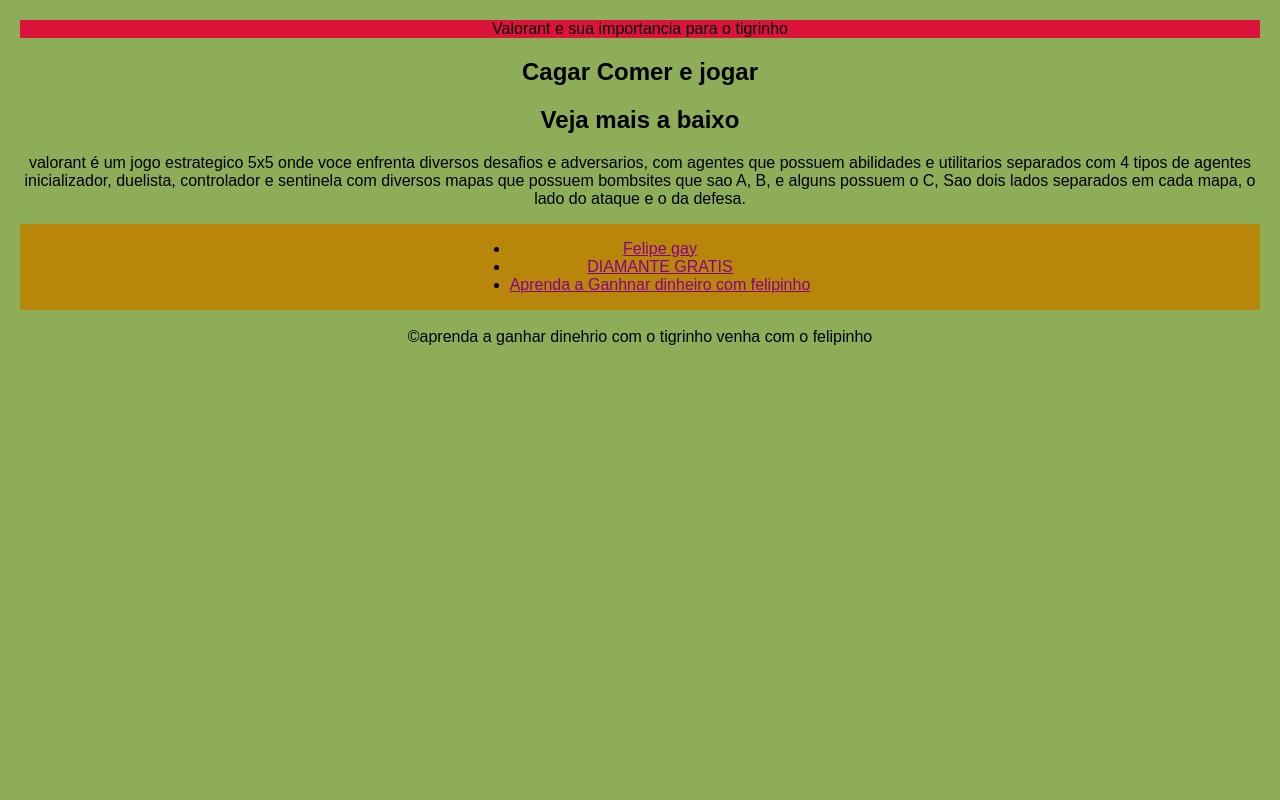
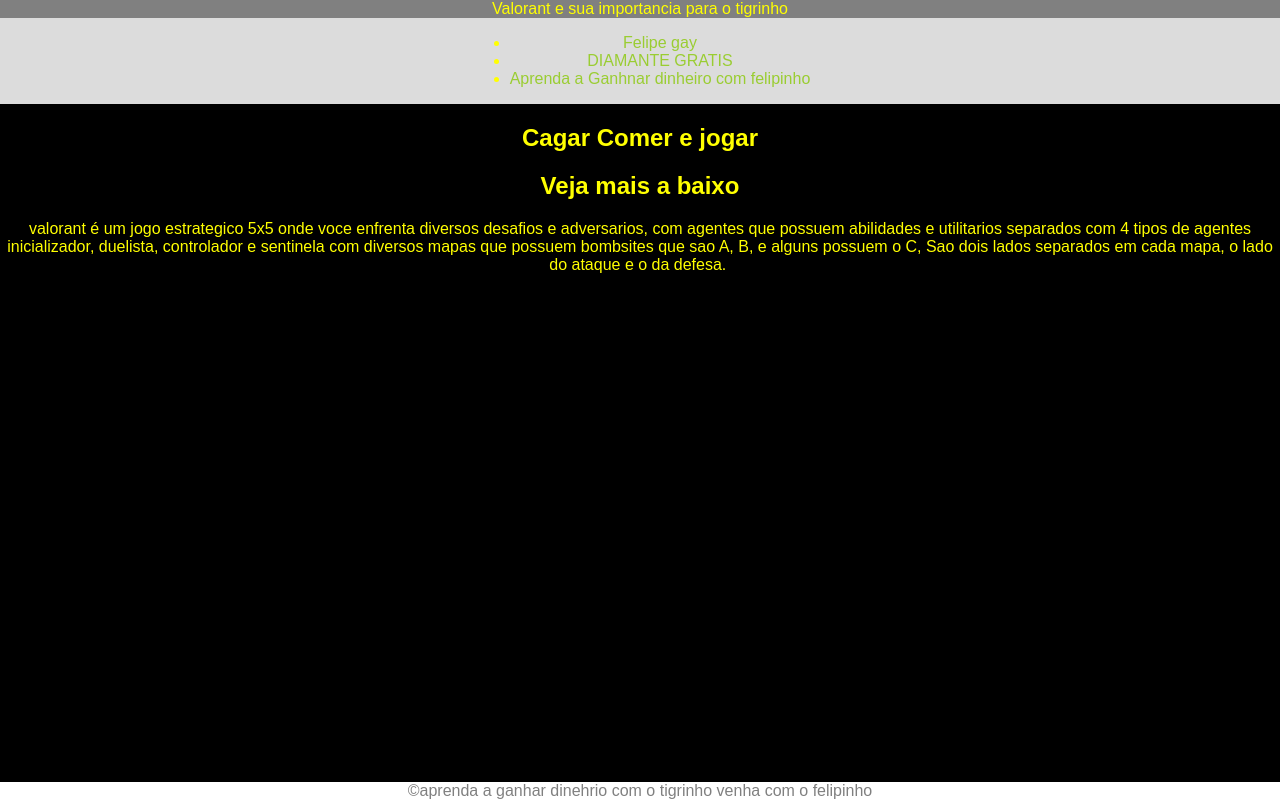
Before and after one commit to ysuspect/PFen, a plain HTML site: page Nova pasta/index.html/index.html in a window 1280 px wide. Drawn offline with Linux system fonts and the light colour scheme.

Commit message:
Add files via upload

```diff
--- a/Nova pasta/index.html/index.html
+++ b/Nova pasta/index.html/index.html
@@ -9,8 +9,25 @@
 
 </head>
 
+
+
 <body>
     <header> Valorant e sua importancia para o tigrinho</header>
+
+    <nav>
+        <ul>
+            <li><a href="contato.html">Felipe gay</a>
+                <li><a href="contato.html">DIAMANTE GRATIS</a>
+
+
+
+            <li><a href="https://www.youtube.com/watch?v=Sa2n4biuYuM">Aprenda a Ganhnar dinheiro com felipinho</a>
+        </ul>
+
+
+    </nav>
+
+
     <section>
         <h1>Cagar Comer e jogar </h1>
 
@@ -21,28 +38,14 @@
             sentinela com diversos mapas que possuem bombsites que sao A, B, e alguns possuem o C, Sao dois lados
             separados em cada mapa, o lado do ataque e o da defesa.
 
+            <img src=""
+                alt="">
+
     </section>
-
-    <nav>
-        <ul>
-            <li><a href="http://www.educacao.pr.gov.br/iniciar/">Felipe gay</a>
-            <li><a href="https://www.youtube.com/watch?v=rogEFHKpxCY">DIAMANTE GRATIS</a>
-            <li><a href="https://www.youtube.com/watch?v=Sa2n4biuYuM">Aprenda a Ganhnar dinheiro com felipinho</a>
-        </ul>
-
-
-    </nav>
-
-
-    <img src="file:///home/escola/Downloads/afro-americano-foto-de-estudio-de-um-homem-de-pele-escura-em-uma-camiseta-bege_259150-52390.jpg"
-        alt="">
-
-    <footer>&copy;aprenda a ganhar dinehrio com o tigrinho venha com o felipinho</footer>
 
 
 
-
-
+    <footer>&copy;aprenda a ganhar dinehrio com o tigrinho venha com o felipinho</footer>
 
 </body>
 
--- a/Nova pasta/index.html/style.css
+++ b/Nova pasta/index.html/style.css
@@ -1,37 +1,53 @@
 body {
     font-family: Arial, Helvetica, sans-serif;
-    margin: 20px;
+    margin: 0;
     text-align: center;
-    background-color: rgb(141, 173, 89);
-    color: black;
+    background-color: black ;
+    color: yellow;
 
 
 }
 
 header {
-    background-color: crimson;
-    padding;
+    background-color: grey;
+    padding:0%;
+
 
 }
 
 nav {
     display: flex;
     justify-content: center;
-    background-color: darkgoldenrod;
+    background-color: gainsboro ;
     padding: 5;
 }
 
-nav a{
+nav a {
 
-color: darkmagenta;
-text text-decoration: none;
+    color: yellowgreen;
+    text-decoration: none;
 
 }
 
-nav a:hover{
+nav a:hover {
 
-color: lawngreen;
-text-decoration: underline;
-cursor: crosshair;
+    color: yellow;
+    text-decoration: underline;
+    cursor: crosshair;
 
 }
+
+section {
+    margin: 20px 0;
+    color: rgb(from color r g b);
+}
+
+footer {
+    background-color:white ;
+    color: grey;
+    padding: 0px;
+    position: fixed;
+    bottom: 0;
+    width: 100%;
+
+}
```
Also changed, not shown: Nova pasta/index.html/contato.html (added, +28 -0 lines), Nova pasta/index.html/form.css (added, +27 -0 lines).
